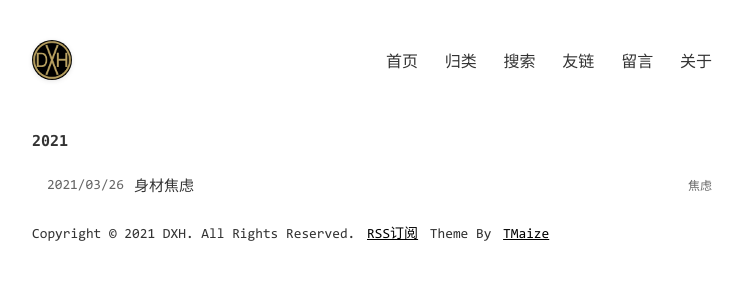
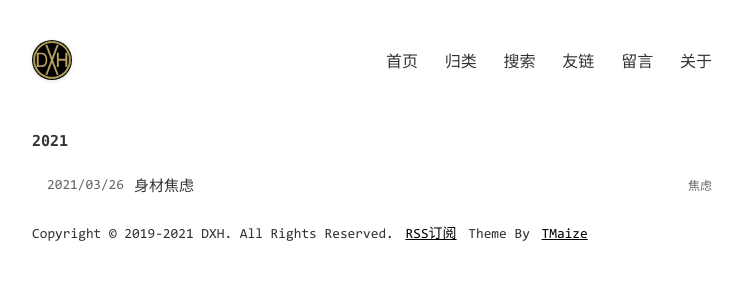
Before and after one commit to Devinteng/Devinteng.github.io, a Jekyll site: the page built from index.html, in a window 1280 px wide. Shown: the top 300 px of the page, without its empty margins (268-1011 px from the left). Built offline with Jekyll 4.4.1, drawn with Linux system fonts in a browser that asks for light colours.

Commit message:
Update _config.yml

```diff
--- a/_config.yml
+++ b/_config.yml
@@ -5,7 +5,7 @@ title: DXH's Blog
 description: DXH的个人博客
 keywords: DXH,Blog
 author: DXH
-footerText: 'Copyright © 2021 DXH. All Rights Reserved.'
+footerText: 'Copyright © 2019-2021 DXH. All Rights Reserved.'
 
 # 这些不要动
 permalink: /posts/:year/:month/:day/:title.html
```
